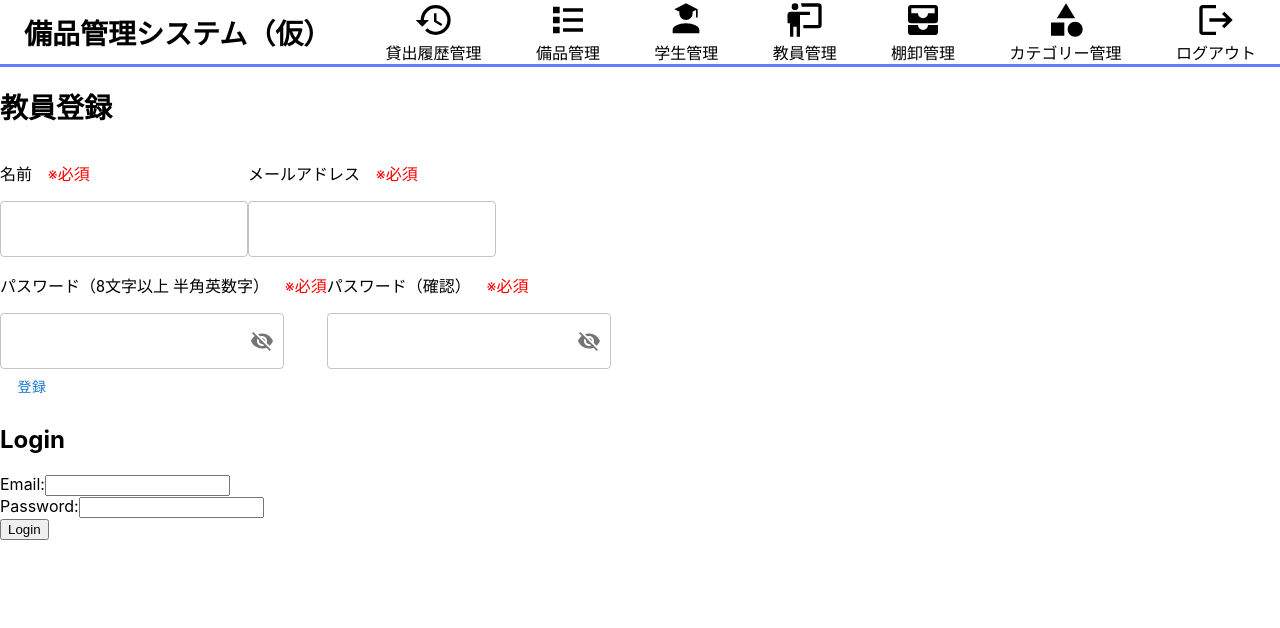
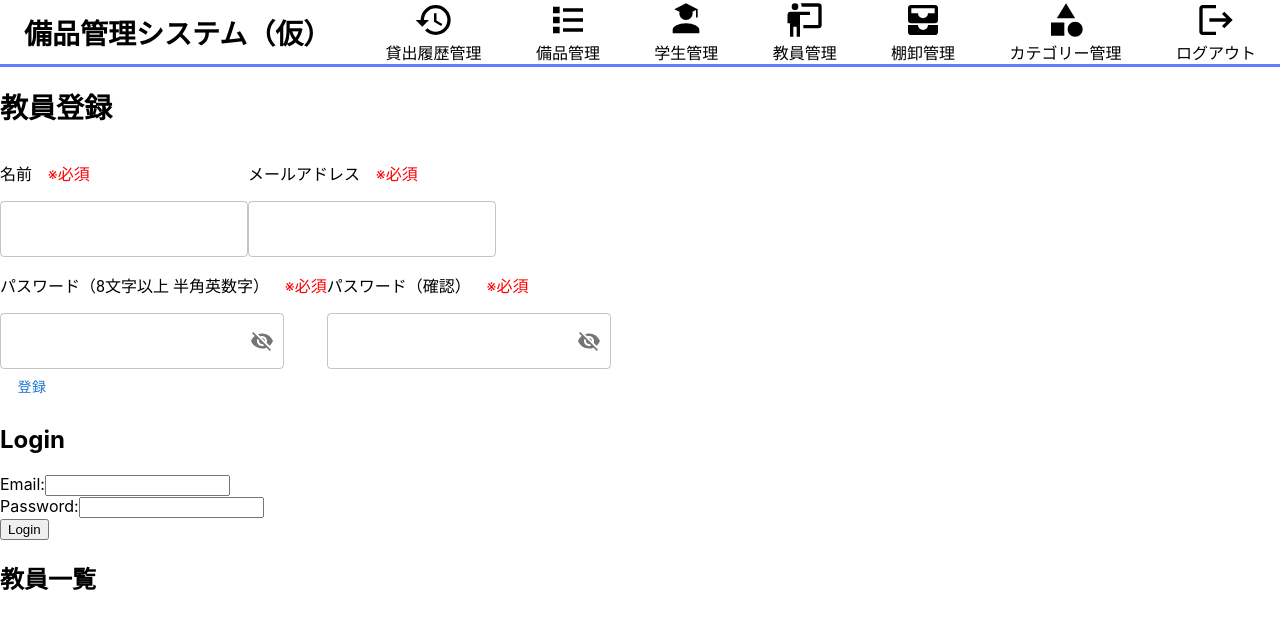
Before and after one commit to takumiTakahata/equipment_management_system, a React (Create React App) app in the folder equipment_management_app/: page /teacher_list in a window 1280 px wide. Shown: the top 628 px of the page. Built offline with nearby package versions, Linux system fonts and the light colour scheme.

Commit message:
教員一覧ページ作成・route設定

```diff
--- /dev/null
+++ b/equipment_management_app/src/components/teacher_list.tsx
@@ -0,0 +1,9 @@
+function TeacherList() {
+  return (
+    <div>
+      <h2>教員一覧</h2>
+    </div>
+  );
+}
+
+export default TeacherList;
--- a/equipment_management_app/src/routes/admin_route.tsx
+++ b/equipment_management_app/src/routes/admin_route.tsx
@@ -4,6 +4,7 @@ import LoanApproval from "../components/loan_approval";
 import ReturnApproval from "../components/return_approval";
 import EquipmentRegister from "../components/equipment_register";
 import EquipmentEdit from "../components/equipment_edit";
+import TeacherList from "../components/teacher_list";
 
 function AdminRoute() {
   return (
@@ -19,6 +20,8 @@ function AdminRoute() {
         <Route path="/equipment_register" element={<EquipmentRegister />} />
         {/* 備品編集画面 */}
         <Route path="/equipment_edit" element={<EquipmentEdit />} />
+        {/* 教員一覧画面 */}
+        <Route path="/teacher_list" element={<TeacherList />} />
       </Routes>
     </div>
   );
```
